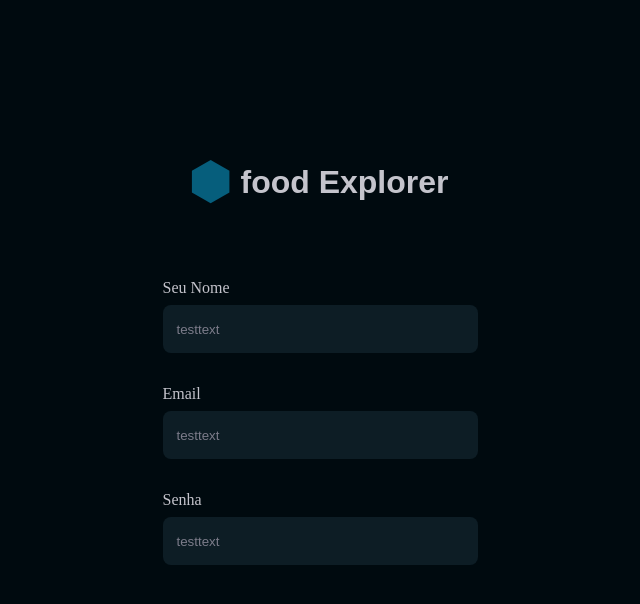
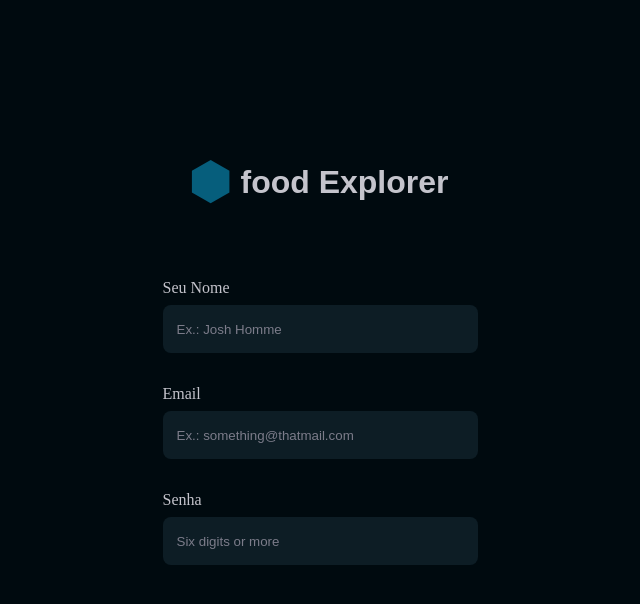
Before and after one commit to KimCidDev/food-explorer-front-end, a React (Vite) app in the folder foodExplorer/: page / in a window 1280 px wide. Shown: the top 604 px of the page, without its empty margins (320-960 px from the left). Built offline with nearby package versions, Linux system fonts and the light colour scheme.

Commit message:
placeholder text change

```diff
--- a/foodExplorer/src/Pages/SignUp/index.jsx
+++ b/foodExplorer/src/Pages/SignUp/index.jsx
@@ -17,9 +17,9 @@ export function SignUp() {
     <Form>
 
 
-      <Input title="Seu Nome"placeholder="testtext"/>
-      <Input title="Email"placeholder="testtext"/>
-      <Input title="Senha"placeholder="testtext"/>
+      <Input title="Seu Nome"placeholder="Ex.: Josh Homme"/>
+      <Input title="Email"placeholder="Ex.: something@thatmail.com"/>
+      <Input title="Senha"placeholder="Six digits or more"/>
 
 
     </Form>
```
